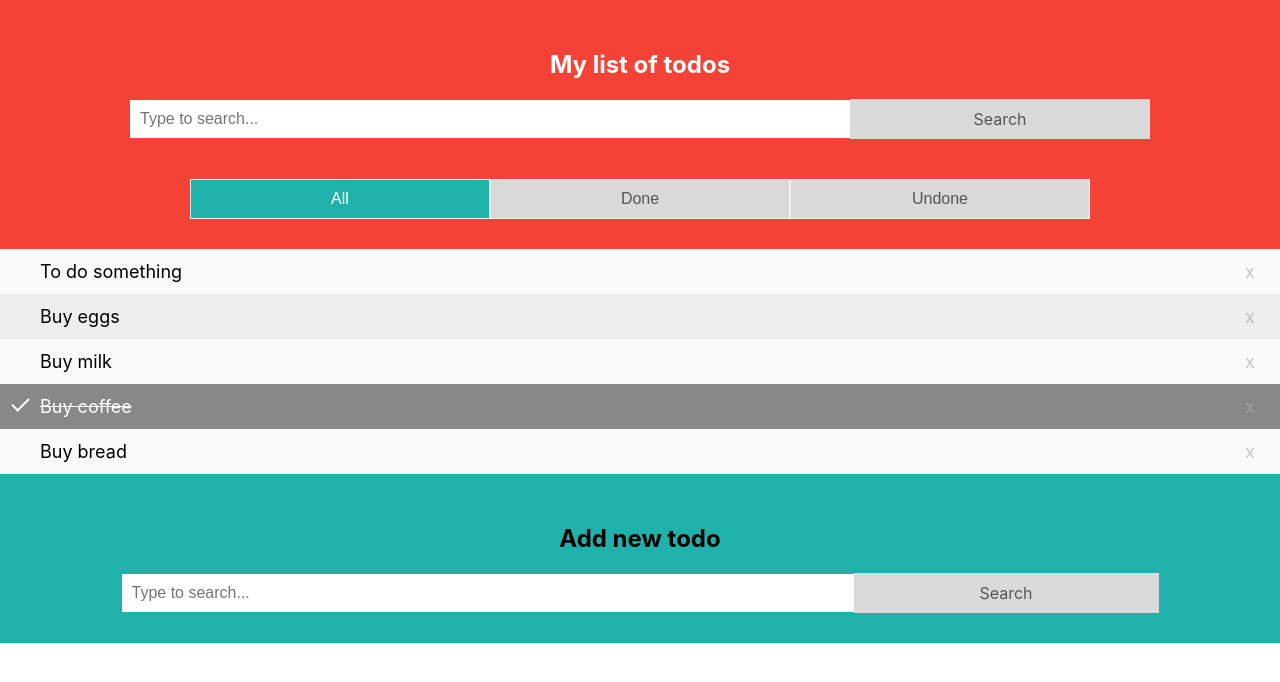
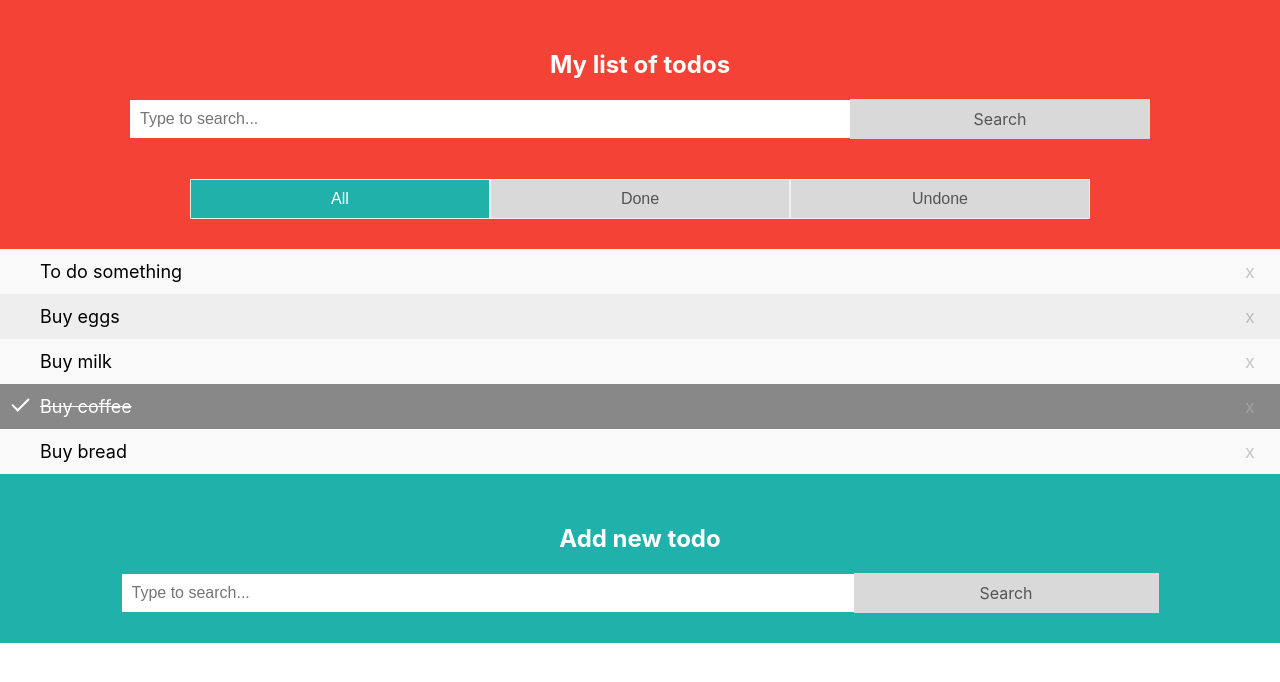
Before and after one commit to seriiserii825/react-todo, a React (Create React App) app: page / in a window 1280 px wide. Shown: the top 682 px of the page. Built offline with nearby package versions, Linux system fonts and the light colour scheme.

Commit message:
styled todos

```diff
--- a/src/components/AddItem/AddItem.scss
+++ b/src/components/AddItem/AddItem.scss
@@ -2,6 +2,9 @@
   padding: 30px;
   text-align: center;
   background-color: lightseagreen;
+  h2 {
+    color: white;
+  }
   &__wrap {
     display: flex;
     align-items: center;
```
